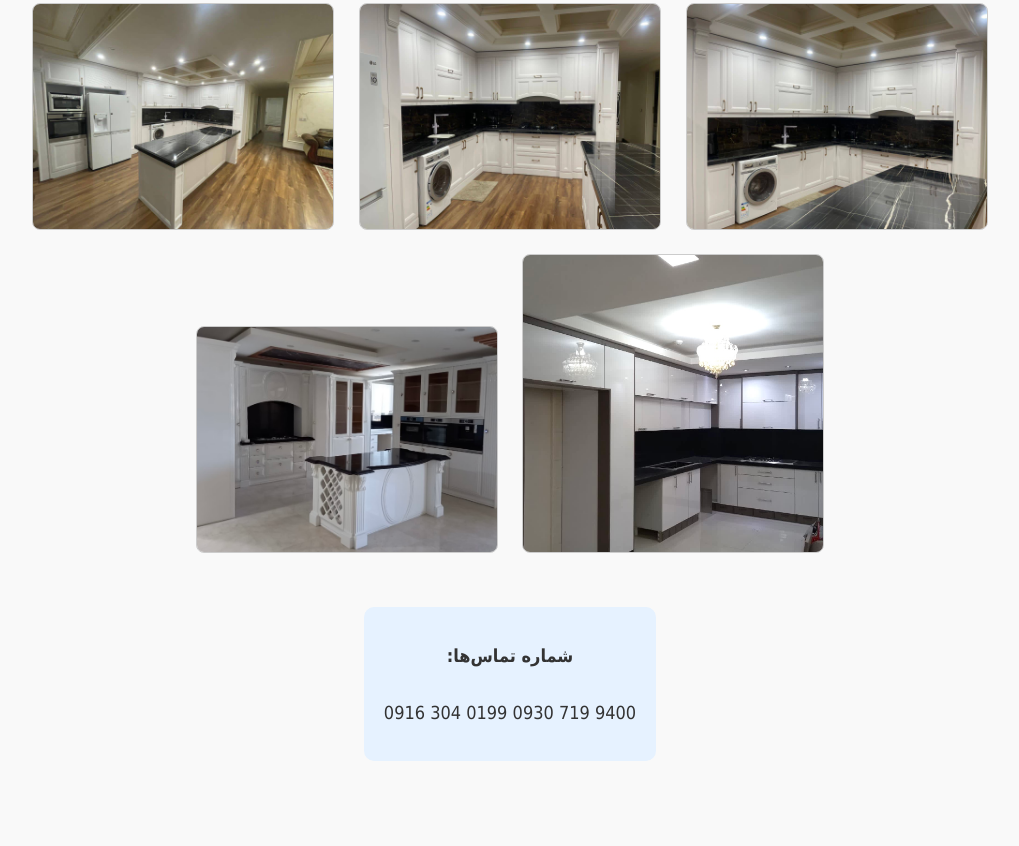
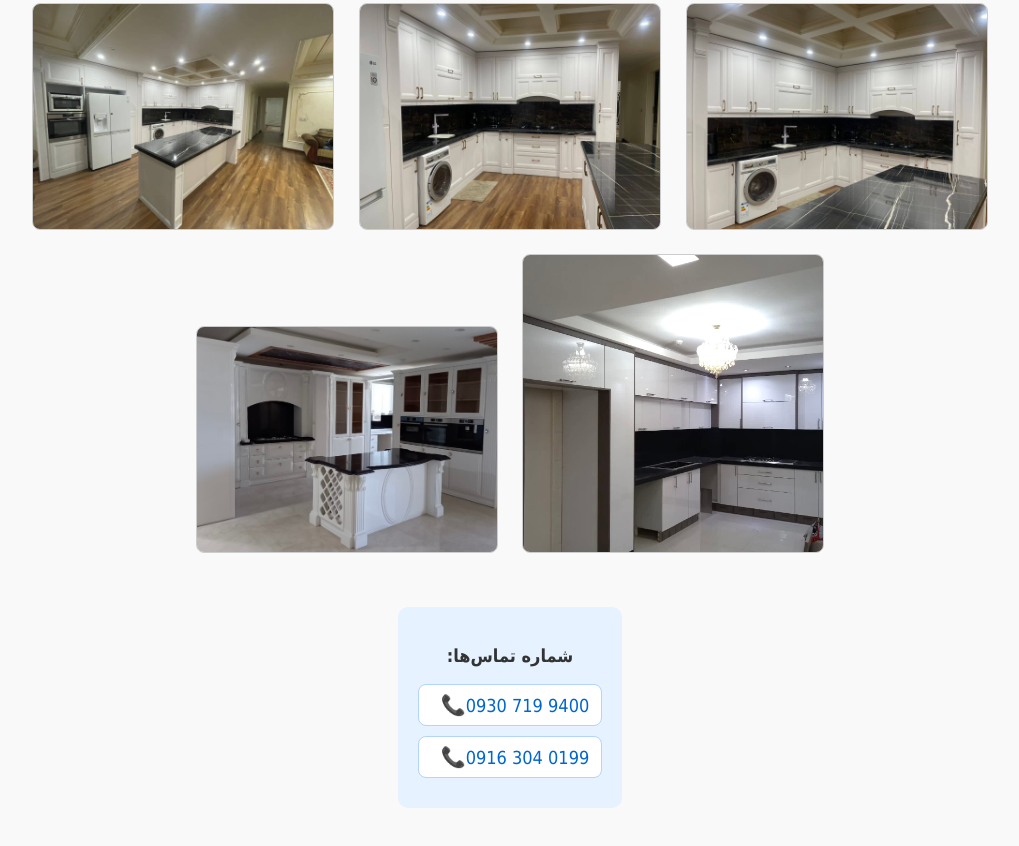
Before and after one commit to iceshw/AAF-wood, a plain HTML site: page index.html in a window 1280 px wide. Shown: the part 379-1225 px from the top of the page, without its empty margins (130-1149 px from the left). Before the commit the page ends 1188 px from the top, so only its background shows below. Drawn offline with Linux system fonts and the light colour scheme.

Commit message:
Update index.html

```diff
--- a/index.html
+++ b/index.html
@@ -38,16 +38,33 @@
       padding: 20px;
       border-radius: 10px;
       display: inline-block;
+      max-width: 300px;
     }
-    .ltr {
+    .phone-link {
+      display: flex;
+      align-items: center;
+      justify-content: flex-start;
+      margin: 10px 0;
+      text-decoration: none;
+      color: #0066cc;
+      background: #ffffff;
+      padding: 8px 12px;
+      border-radius: 8px;
+      border: 1px solid #b3d4fc;
       direction: ltr;
-      unicode-bidi: embed;
-      display: inline-block;
+    }
+    .phone-link:hover {
+      background-color: #d6ebff;
+    }
+    .phone-icon {
+      margin-left: 10px;
+      font-size: 20px;
     }
   </style>
 </head>
 <body>
   <h1>AAF Wood</h1>
+
   <div class="intro">
     <p><strong>آشپزخانه‌ای رویایی، کابینتی بی‌نظیر.</strong></p>
     <p>
@@ -69,8 +86,12 @@
 
   <div class="contact">
     <p><strong>شماره تماس‌ها:</strong></p>
-    <p class="ltr">0930 719 9400</p>
-    <p class="ltr">0916 304 0199</p>
+    <a class="phone-link" href="tel:09307199400" dir="ltr">
+      <span class="phone-icon">📞</span>0930 719 9400
+    </a>
+    <a class="phone-link" href="tel:09163040199" dir="ltr">
+      <span class="phone-icon">📞</span>0916 304 0199
+    </a>
   </div>
 </body>
 </html>
```
